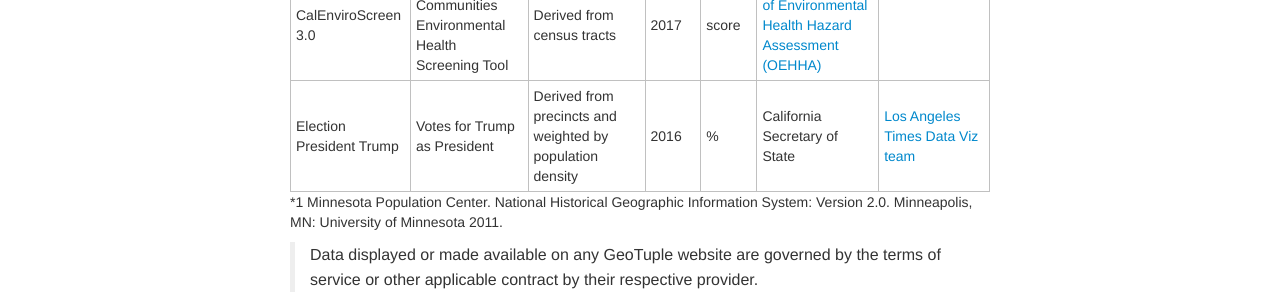
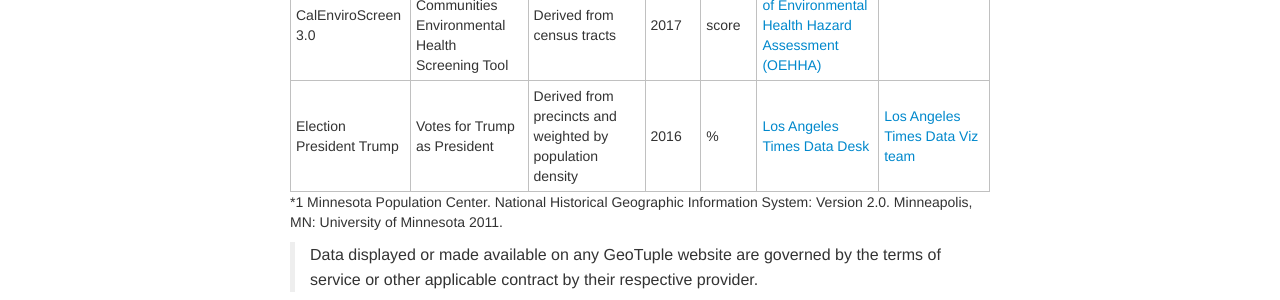
Before and after one commit to rhansson/geotuple, a Jekyll site: the page built from docs/pages/database.md, in a window 1280 px wide. Shown: the part 1322-1622 px from the top of the page. Built offline with Jekyll 4.4.1, drawn with Linux system fonts in a browser that asks for light colours.

Commit message:
Update database.md

```diff
--- a/docs/pages/database.md
+++ b/docs/pages/database.md
@@ -26,7 +26,7 @@ Race White | | Derived from census block and block group summary files and weigh
 Distance from Major Roads | California Enhanced National Highway System (NHS) | | 2012 | meters | [California Department of Transportation (Caltrans)](http://www.dot.ca.gov/hq/tsip/gis/datalibrary/){:target="_blank"} |
 Distance from Starbucks | | | 2016 | meters | [Starbucks Corp. / Socrata](https://opendata.socrata.com/Business/All-Starbucks-Locations-in-the-World/xy4y-c4mk){:target="_blank"} | Chris Meller @chrismeller
 CalEnviroScreen 3.0 | California Communities Environmental Health Screening Tool | Derived from census tracts | 2017 | score | [California Office of Environmental Health Hazard Assessment (OEHHA)](http://oehha.ca.gov/calenviroscreen){:target="_blank"} |
-Election President Trump | Votes for Trump as President | Derived from precincts and weighted by population density | 2016 | % | California Secretary of State | [Los Angeles Times Data Viz team](http://www.latimes.com/local/datadesk/){:target="_blank"} |
+Election President Trump | Votes for Trump as President | Derived from precincts and weighted by population density | 2016 | % | [Los Angeles Times Data Desk](https://github.com/datadesk/california-2016-election-precinct-maps) | [Los Angeles Times Data Viz team](http://www.latimes.com/local/datadesk/){:target="_blank"} |
 
 *1 Minnesota Population Center. National Historical Geographic Information System: Version 2.0. Minneapolis, MN: University of Minnesota 2011.
 
```
